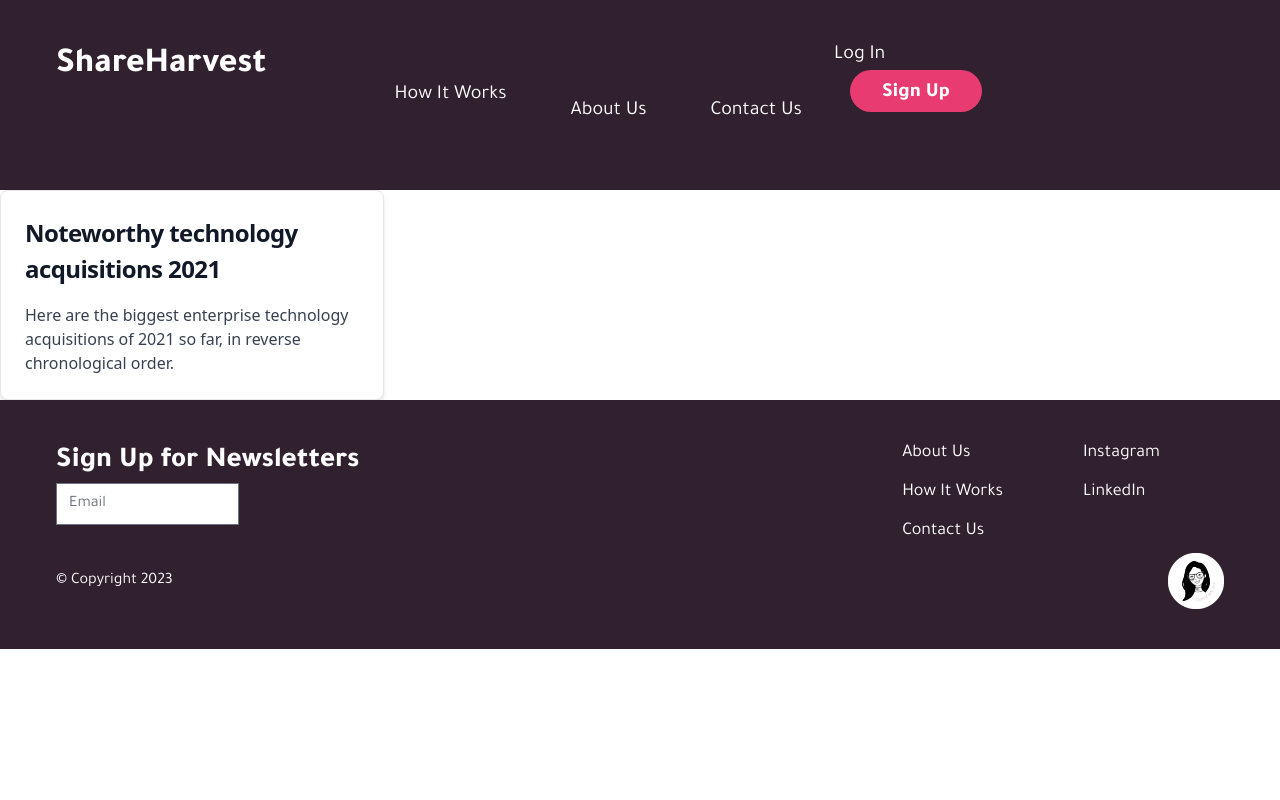
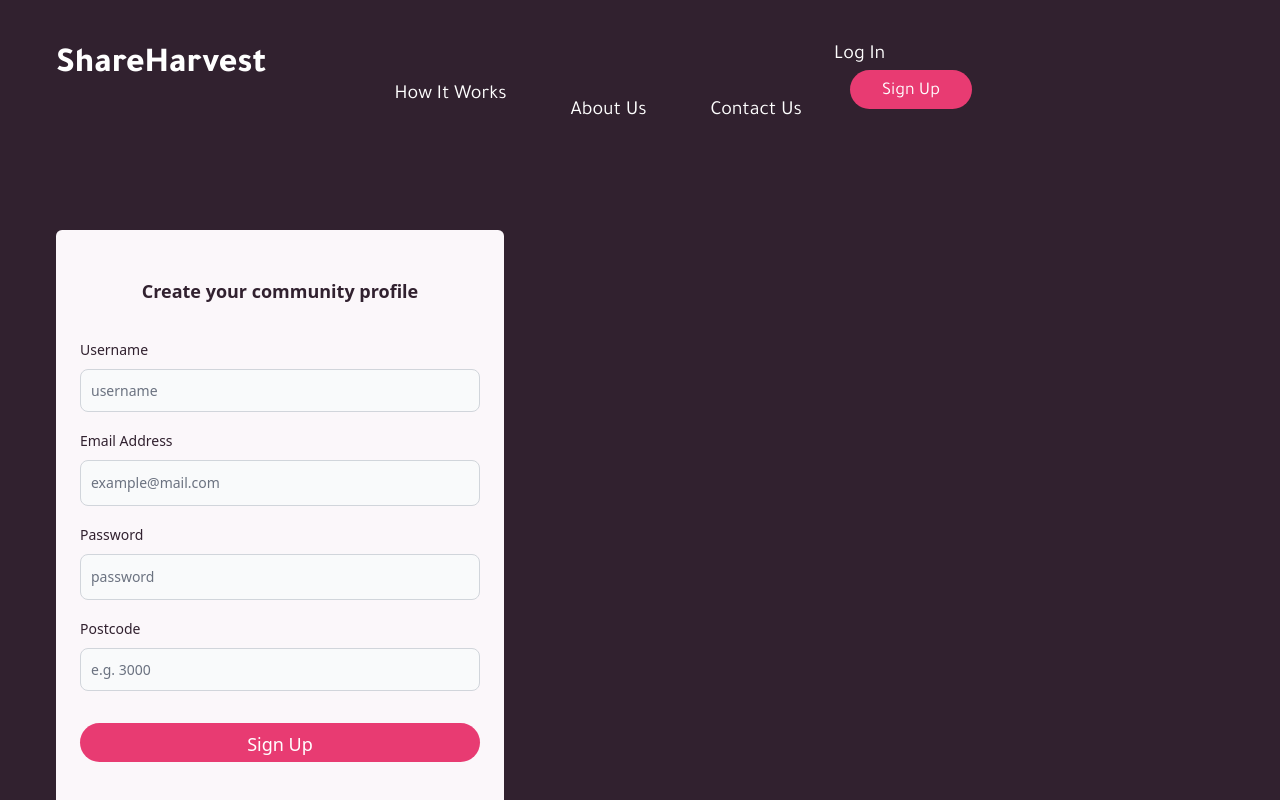
Before and after one commit to DJ-Lor/shareharvest-front-end-react, a React (Create React App) app: page /signup in a window 1280 px wide. Shown: the top 800 px of the page. Built offline with nearby package versions, Linux system fonts and the light colour scheme.

Commit message:
login page build

```diff
--- a/src/components/Button.jsx
+++ /dev/null
@@ -1,10 +0,0 @@
-export default function Button({ children }) {
-  return (
-    <button
-      type="button"
-      className="bg-pinkc hover:bg-pink2c text-white text-xl font-bold pt-2 pb-1 px-8 rounded-full"
-    >
-      {children}
-    </button>
-  );
-}
--- /dev/null
+++ b/src/components/CustomButton.jsx
@@ -0,0 +1,10 @@
+export default function CustomButton({ children }) {
+  return (
+    <button
+      type="button"
+      className="bg-pinkc hover:bg-pink2c text-white text-lg m:text-xl pt-2 pb-1 px-8 rounded-full"
+    >
+      {children}
+    </button>
+  );
+}
--- a/src/components/NavigationBar.jsx
+++ b/src/components/NavigationBar.jsx
@@ -1,4 +1,4 @@
-import Button from "./Button";
+import CustomButton from "./CustomButton";
 import { useState } from "react";
 import { Link } from "react-router-dom";
 
@@ -77,7 +77,7 @@ export default function NavigationBar() {
               Log In
             </a>
           </p>
-          <Button>Sign Up</Button>
+          <CustomButton>Sign Up</CustomButton>
         </div>
       </div>
 
--- a/src/pages/SignUp.jsx
+++ b/src/pages/SignUp.jsx
@@ -1,19 +1,81 @@
-import { Card } from "flowbite-react";
+"use client";
+
+import { Label, TextInput } from "flowbite-react";
+import CustomButton from "../components/CustomButton";
 
 export default function SignUp() {
   return (
-    <div>
-      <Card className="max-w-sm" href="#">
-        <h5 className="text-2xl font-bold tracking-tight text-gray-900 dark:text-white">
-          <p>Noteworthy technology acquisitions 2021</p>
-        </h5>
-        <p className="font-normal text-gray-700 dark:text-gray-400">
-          <p>
-            Here are the biggest enterprise technology acquisitions of 2021 so
-            far, in reverse chronological order.
-          </p>
-        </p>
-      </Card>
+    <div className="bg-brownc px-10 md:px-12 lg:px-14 py-10 md:py-16 lg:py-10 ">
+    <form className="flex max-w-md flex-col gap-4 bg-light box-border px-6 py-12 rounded-md">
+      <p className=" text-brownc font-bold text-center text-lg px-4 pb-4">Create your community profile</p>
+      <div>
+        <div className="mb-2 block">
+          <Label
+            htmlFor="username1"
+            value="Username"
+            className=" text-brownc"
+          />
+        </div>
+        <TextInput
+          id="username1"
+          placeholder="username"
+          required
+          type="username"
+          className=" text-brownc"
+        />
+      </div>
+      <div>
+        <div className="mb-2 block">
+          <Label
+            htmlFor="email1"
+            value="Email Address"
+            className=" text-brownc"
+          />
+        </div>
+        <TextInput
+          id="email1"
+          placeholder="example@mail.com"
+          required
+          type="email"
+          className=" text-brownc"
+        />
+      </div>
+      <div>
+        <div className="mb-2 block">
+          <Label
+            htmlFor="password1"
+            value="Password"
+            className=" text-brownc"
+          />
+        </div>
+        <TextInput
+          id="password1"
+          required
+          placeholder="password"
+          type="password"
+          className=" text-brownc"
+        />
+      </div>
+      <div>
+        <div className="mb-2 block">
+          <Label
+            htmlFor="postcode1"
+            value="Postcode"
+            className=" text-brownc"
+          />
+        </div>
+        <TextInput
+          id="postcode1"
+          placeholder="e.g. 3000"
+          required
+          type="postcode"
+          className=" text-brownc pb-4"
+        />
+      </div>
+      <CustomButton type="submit" className="bg-pinkc">
+        Sign Up
+      </CustomButton>
+    </form>
     </div>
-  );
+  )
 }
```
